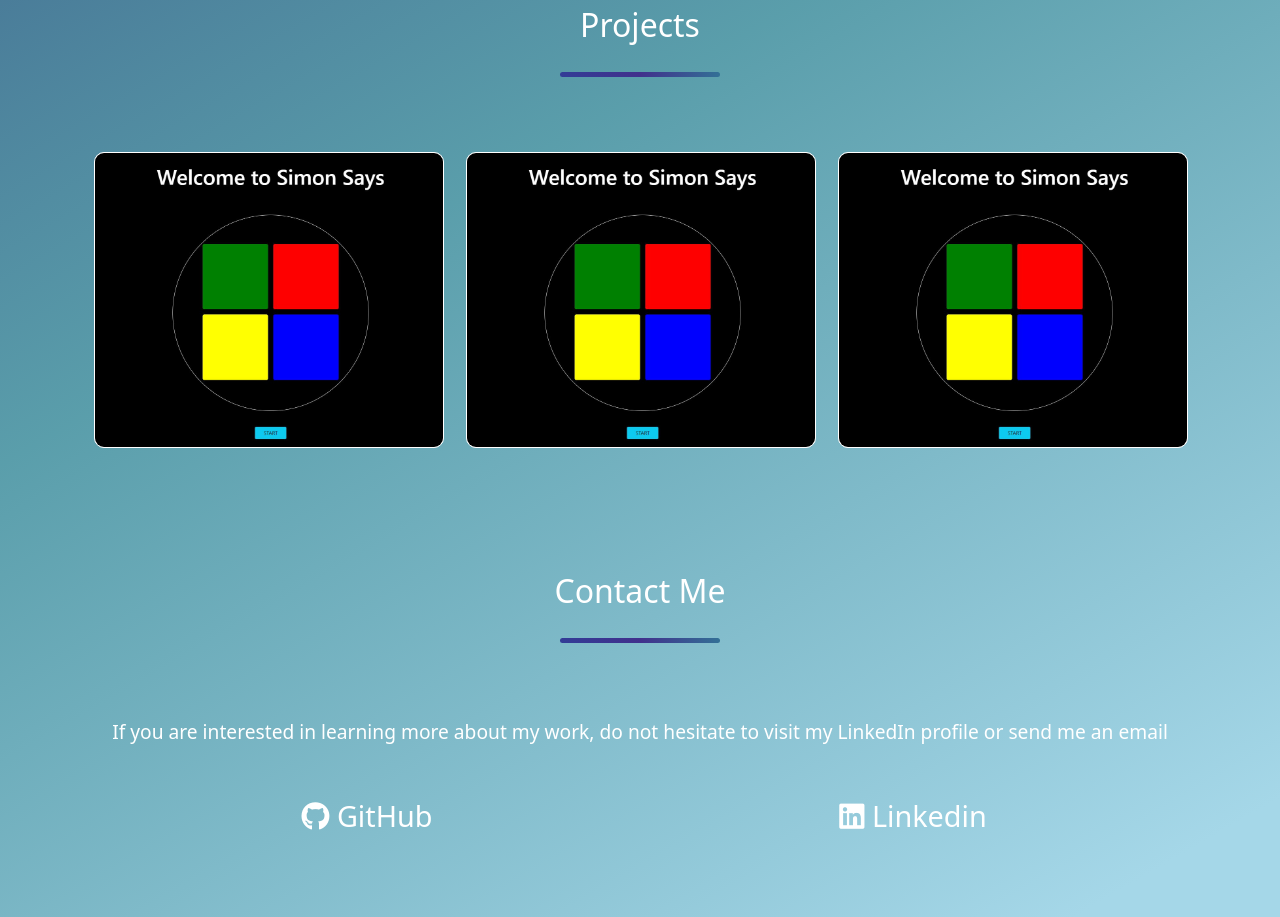
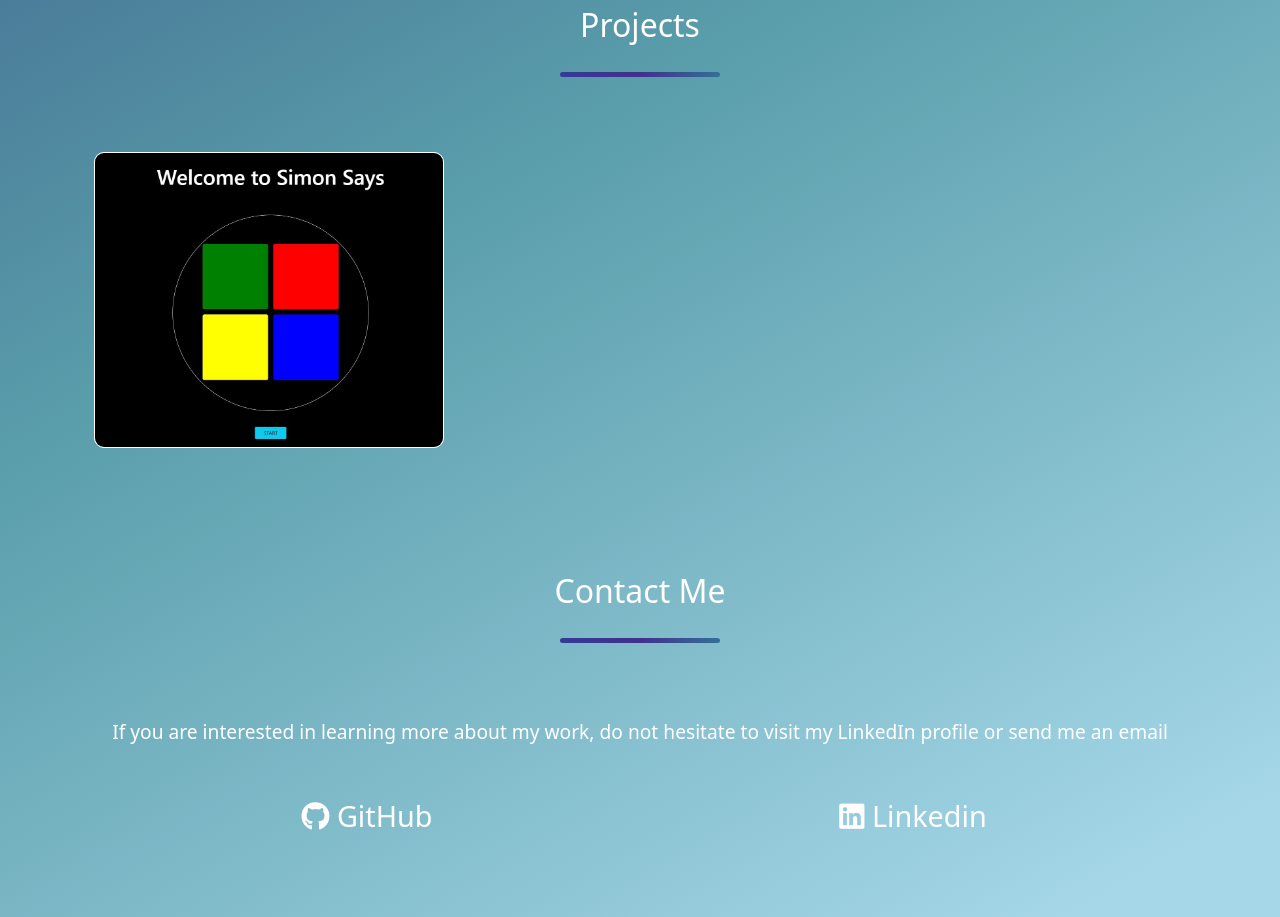
Before and after one commit to CalebGF/Portfolio-V1, a React (Vite) app: page / in a window 1280 px wide. Shown: the part 2220-3137 px from the top of the page. Built offline with nearby package versions, Linux system fonts and the light colour scheme.

Commit message:
Minor fix on projects

```diff
--- a/src/Projects/index.jsx
+++ b/src/Projects/index.jsx
@@ -14,12 +14,7 @@ function Projects() {
                     <div className="col-12 col-md-6 col-xl-4">
                         <ProjectCard name="simon-says" />
                     </div>
-                    <div className="col-12 col-md-6 col-xl-4">
-                        <ProjectCard name="simon-says" />
-                    </div>
-                    <div className="col-12 col-md-6 col-xl-4">
-                        <ProjectCard name="simon-says" />
-                    </div>
+
                 </div>
             </div>
         </section>
```
